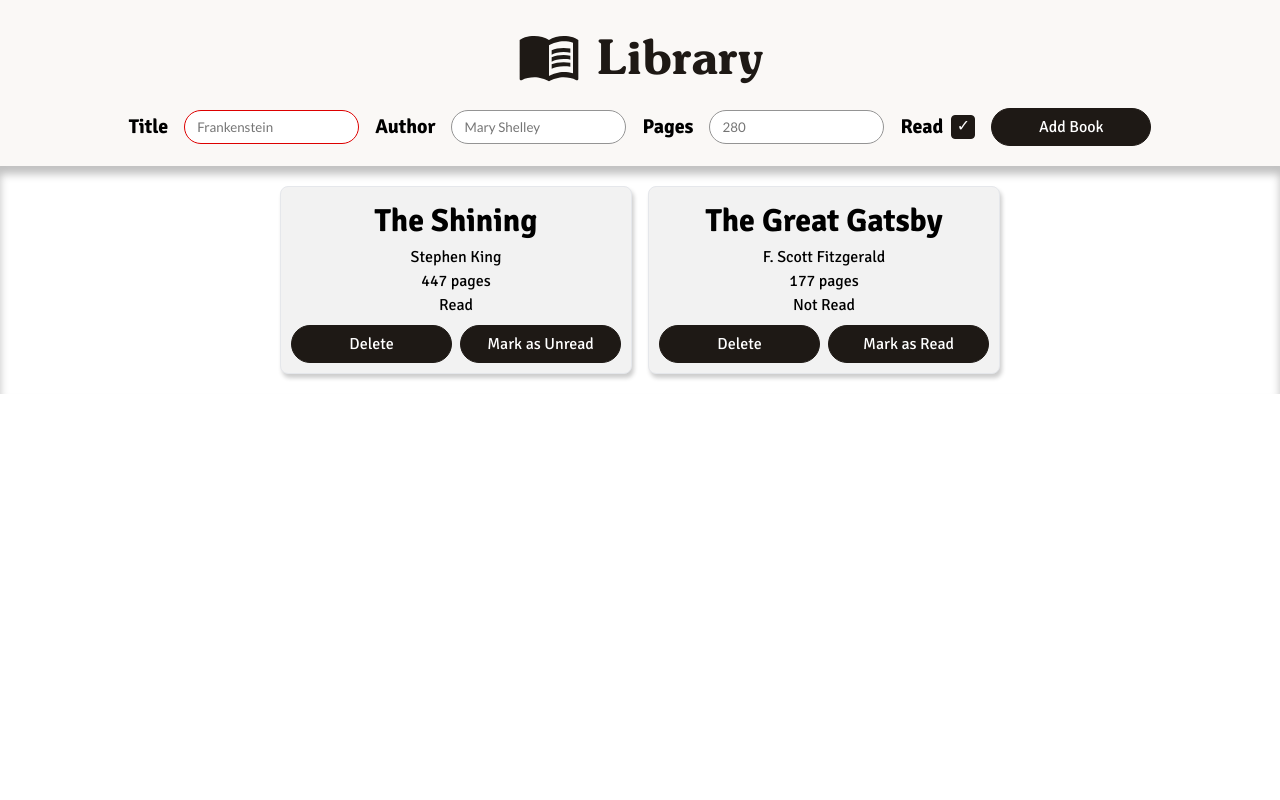
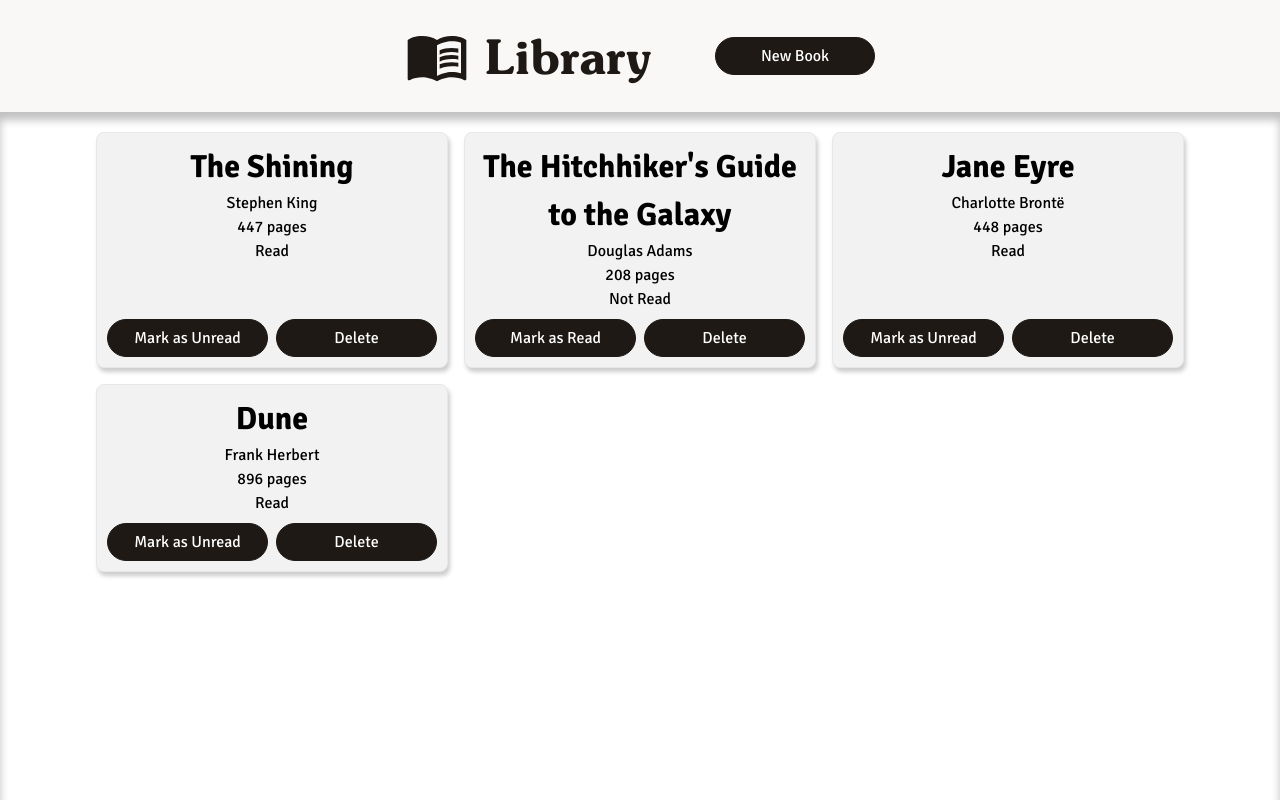
Before and after one commit to mjcw88/odin-library, a plain HTML site: page index.html in a window 1280 px wide. Drawn offline with Linux system fonts and the light colour scheme.

Commit message:
replaced form with dialog box and sends data to javascript

```diff
--- a/index.html
+++ b/index.html
@@ -3,7 +3,7 @@
 <head>
     <meta charset="UTF-8">
     <meta name="viewport" content="width=device-width, initial-scale=1.0">
-    <title>Library</title>
+    <title>Project: Library | The Odin Project</title>
     <link rel="stylesheet" href="styles.css">
     <script src="script.js"></script>
 </head>
@@ -13,53 +13,99 @@
             <svg xmlns="http://www.w3.org/2000/svg" viewBox="0 0 24 24"><title>book-open-variant</title><path d="M12 21.5C10.65 20.65 8.2 20 6.5 20C4.85 20 3.15 20.3 1.75 21.05C1.65 21.1 1.6 21.1 1.5 21.1C1.25 21.1 1 20.85 1 20.6V6C1.6 5.55 2.25 5.25 3 5C4.11 4.65 5.33 4.5 6.5 4.5C8.45 4.5 10.55 4.9 12 6C13.45 4.9 15.55 4.5 17.5 4.5C18.67 4.5 19.89 4.65 21 5C21.75 5.25 22.4 5.55 23 6V20.6C23 20.85 22.75 21.1 22.5 21.1C22.4 21.1 22.35 21.1 22.25 21.05C20.85 20.3 19.15 20 17.5 20C15.8 20 13.35 20.65 12 21.5M12 8V19.5C13.35 18.65 15.8 18 17.5 18C18.7 18 19.9 18.15 21 18.5V7C19.9 6.65 18.7 6.5 17.5 6.5C15.8 6.5 13.35 7.15 12 8M13 11.5C14.11 10.82 15.6 10.5 17.5 10.5C18.41 10.5 19.26 10.59 20 10.78V9.23C19.13 9.08 18.29 9 17.5 9C15.73 9 14.23 9.28 13 9.84V11.5M17.5 11.67C15.79 11.67 14.29 11.93 13 12.46V14.15C14.11 13.5 15.6 13.16 17.5 13.16C18.54 13.16 19.38 13.24 20 13.4V11.9C19.13 11.74 18.29 11.67 17.5 11.67M20 14.57C19.13 14.41 18.29 14.33 17.5 14.33C15.67 14.33 14.17 14.6 13 15.13V16.82C14.11 16.16 15.6 15.83 17.5 15.83C18.54 15.83 19.38 15.91 20 16.07V14.57Z" /></svg>
             <h1>Library</h1>
         </div>
-        <div class="form">
-            <form action="" method="">
+        <div class="add-book-container">
+            <dialog id="add-book-form">
+                <form>
                     <div class="form-row">
                         <label for="title">Title</label>
-                    <input type="text" id="title" name="title" placeholder="Frankenstein" required>
+                        <input type="text" id="title" name="title" maxlength="128" placeholder="Frankenstein" required>
                     </div>
                     <div class="form-row">
                         <label for="author">Author</label>
-                    <input type="text" id="author" name="author" placeholder="Mary Shelley">
+                        <input type="text" id="author" name="author" maxlength="64" placeholder="Mary Shelley">
                     </div>
                     <div class="form-row">
                         <label for="pages">Pages</label>
-                    <input type="number" id="pages" name="pages" min="1" placeholder="280">
+                        <input type="number" id="pages" name="pages" min="1" max="999999" placeholder="280">
                     </div>
                     <div class="form-row read">
                         <div>
                             <label for="read">Read</label>
-                        <input type="checkbox" id="read" name="read" checked="checked">
+                            <input type="checkbox" id="read" name="read">
                         </div>
-                    <button id="add-book">Add Book</button>
+                    </div>
+                    <div class="form-btns">
+                        <button value="cancel" formmethod="dialog" formnovalidate>Cancel</button>
+                        <button id="add-book-btn" value="default">Add Book</button>
                     </div>
                 </form>
+            </dialog>
+            <button id="new-book-btn">New Book</button>
         </div>
     </div>
     <div class="main-body-container">
         <div class="book-container">
             <div class="book-info-container">
-                <div class="book-title"><h1>The Shining</h1></div>
+                <div class="book-title">
+                    <h1>The Shining</h1>
+                </div>
+                <div class="book-info">
                     <div>Stephen King</div>
                     <div>447 pages</div>
                     <div>Read</div>
                 </div>
+            </div>
             <div class="book-container-footer">
+                <button>Mark as Unread</button>
                 <button>Delete</button>
-                <button>Mark as Unread</button>
             </div>
         </div>
         <div class="book-container">
             <div class="book-info-container">
-                <div class="book-title"><h1>The Great Gatsby</h1></div>
-                <div>F. Scott Fitzgerald</div>
-                <div>177 pages</div>
+                <div class="book-title">
+                    <h1>The Hitchhiker's Guide to the Galaxy</h1>
+                </div>
+                <div class="book-info">
+                    <div>Douglas Adams</div>
+                    <div>208 pages</div>
                     <div>Not Read</div>
                 </div>
+            </div>
             <div class="book-container-footer">
+                <button>Mark as Read</button>
                 <button>Delete</button>
-                <button>Mark as Read</button>
+            </div>
+        </div>
+        <div class="book-container">
+            <div class="book-info-container">
+                <div class="book-title">
+                    <h1>Jane Eyre</h1>
+                </div>
+                <div class="book-info">
+                    <div>Charlotte Brontë</div>
+                    <div>448 pages</div>
+                    <div>Read</div>
+                </div>
+            </div>
+            <div class="book-container-footer">
+                <button>Mark as Unread</button>
+                <button>Delete</button>
+            </div>
+        </div>
+        <div class="book-container">
+            <div class="book-info-container">
+                <div class="book-title">
+                    <h1>Dune</h1>
+                </div>
+                <div class="book-info">
+                    <div>Frank Herbert</div>
+                    <div>896 pages</div>
+                    <div>Read</div>
+                </div>
+            </div>
+            <div class="book-container-footer">
+                <button>Mark as Unread</button>
+                <button>Delete</button>
             </div>
         </div>
     </div>
--- a/script.js
+++ b/script.js
@@ -1,14 +1,33 @@
 document.addEventListener("DOMContentLoaded", function() {
-    const addBookBtn = document.getElementById("add-book");
-    const title = document.getElementById("title");
-    const author = document.getElementById("author");
-    const pages = document.getElementById("pages");
-    const read = document.getElementById("read");
+    const newBookBtn = document.getElementById("new-book-btn");
+    const addBook = document.getElementById("add-book-form");
+    const addBookBtn = addBook.querySelector("#add-book-btn");
+    const form = addBook.querySelector("form");
 
-    addBookBtn.addEventListener("click", () => {
-        console.log(title.textContent);
-        console.log(author);
-        console.log(pages);
-        console.log(read);
-    })
+    newBookBtn.addEventListener("click", () => {
+        addBook.showModal();
+    });
+
+    addBook.addEventListener("close", (e) => {
+        e.preventDefault();
+        form.reset();
+        addBook.close();
+    });
+
+    addBookBtn.addEventListener("click", (e) => {
+        e.preventDefault();
+
+        if (!form.checkValidity()) {
+            form.reportValidity();
+            return;
+        }
+
+        const title = document.getElementById("title").value;
+        const author = document.getElementById("author").value;
+        const pages = document.getElementById("pages").value;
+        const read = document.getElementById("read").checked;
+
+        form.reset();
+        addBook.close();
+    });
 });
--- a/styles.css
+++ b/styles.css
@@ -26,11 +26,11 @@
 }
 
 body {
-    min-height: 100vh;
+    height: 100vh;
     width: 100%;
     display: flex;
     flex-direction: column;
-    align-items: center;
+    align-items: stretch;
     font-size: 1rem;
     line-height: 1.5;
     background-color: #FFFFFF;
@@ -38,6 +38,7 @@
 
 .header-container {
     display: flex;
+    flex: 0 0 auto;
     flex-direction: column;
     justify-content: center;
     align-items: center;
@@ -71,11 +72,34 @@
     height: var(--size);
 }
 
+.add-book-container {
+    display: flex;
+    width: 100%;
+    align-items: center;
+    justify-content: center;
+}
+
+#add-book-form {
+    position: fixed;
+    top: 50%;
+    left: 50%;
+    transform: translate(-50%, -50%);
+    width: 100%;
+    padding: 20px;
+    font-size: 1.5rem;
+    border-radius: 0.5rem;
+    border: calc(var(--borderThickness) * 3) solid var(--buttonBg);
+}
+
+dialog::backdrop {
+    background-color: rgba(0, 0, 0, 0.66);
+    backdrop-filter: blur(2px);
+}
+
 .form {
     font-family: "Signika", sans-serif;
     color: black;
     font-weight: bold;
-    font-size: 1.25rem;
     width: 100%;
 }
 
@@ -85,8 +109,8 @@
     flex-direction: column;
     flex-wrap: wrap;
     max-width: calc(100vw - var(--padding) * 2);
-    margin-bottom: 1rem;
-    gap: 0.25rem;
+    margin-bottom: 1.5rem;
+    gap: 0.5rem;
 }
 
 .read {
@@ -105,12 +129,19 @@
     gap: 0.5rem;
 }
 
+.form-btns {
+    display: flex;
+    flex-direction: column;
+    gap: 0.75rem;
+}
+
 .form-row input[type='text'],
 .form-row input[type=number] {
     font-family: "Lato", sans-serif;
     width: 100%;
-    min-height: 2rem;
-    padding: 8px 0.75rem;
+    font-size: 1.25rem;
+    min-height: 3rem;
+    padding: 8px 1.25rem;
     border: var(--borderThickness) solid var(--formBorder);
     border-radius: var(--borderRadius);
 }
@@ -170,8 +201,9 @@
     outline: none;
     border-radius: var(--borderRadius);
     border: var(--borderThickness) solid var(--buttonBg);
-    word-break: break-word;
+    word-break: normal;
     padding: 8px 0.75rem;
+    word-break: break-all;
 }
 
 button:hover,
@@ -185,11 +217,15 @@
 }
 
 .main-body-container {
-    display: grid;
+    display: flex;
+    flex: 1 1 auto;
+    min-height: 0;
+    flex-direction: column;
     width: 100%;
     gap: 1rem;
     padding: var(--padding);
     box-shadow: inset 0px 8px 8px 0px rgba(0, 0, 0, 0.25);
+    overflow-y: scroll;
 }
 
 .book-container {
@@ -202,6 +238,7 @@
     box-shadow: 2px 4px 4px 0px rgba(0, 0, 0, 0.20);
     padding: 10px;
     width: auto;
+    word-break: break-word;
 }
 
 .book-info-container {
@@ -215,61 +252,62 @@
 
 .book-container-footer {
     display: flex;
+    flex-direction: column;
     flex-wrap: wrap;
-    justify-content: center;
     gap: 0.5rem;
 }
 
+@media only screen and (min-width: 768px) {
+    .header-container {
+        flex-direction: row;
+        gap: 4rem;
+    }
 
-@media only screen and (min-width: 768px) {
+    .header {
+        flex: 0 1 auto;
+    }
+
+    .add-book-container {
+        width: fit-content;
+    }
+
     .main-body-container {
+        display: grid;
         justify-content: center;
         grid-template-columns: repeat(auto-fit, min(22rem, 100%));
+        align-content: start;
     }
 
     .book-container {
-        height: fit-content;
-
+        display: flex;
+        flex-direction: column;
+        justify-content: space-between;
     }
 
-    form {
-        display: flex;
-        justify-content: center;
+    .book-container-footer {
+        flex-direction: row;
     }
 
-    .form {
-        display: flex;
-        flex-wrap: wrap;
-        align-items: center;
-        justify-content: center;
-        width: 100%;
+    #new-book-btn {
+        width: 10rem;
     }
 
-    form {
-        display: flex;
-        flex-wrap: wrap;
-        flex-direction: row;
-        align-items: center;
-        word-break: normal;
-        gap: 1rem;
+    #add-book-form {
+        max-width: 768px;
     }
 
     .form-row {
-        display: flex;
+        flex-direction: row;
         align-items: center;
-        justify-content: center;
-        flex-direction: row;
         flex-wrap: nowrap;
-        width: fit-content;
-        margin-bottom: 0;
-        gap: 1rem;
     }
 
-    .read {
-        gap: 1rem;
+    label {
+        min-width: 5rem;
     }
 
-    button {
-        width: 10rem;
+    .form-btns {
+        display: flex;
+        flex-direction: row;
     }
 }
```
Lines whose indentation alone changed are shown as unchanged.
